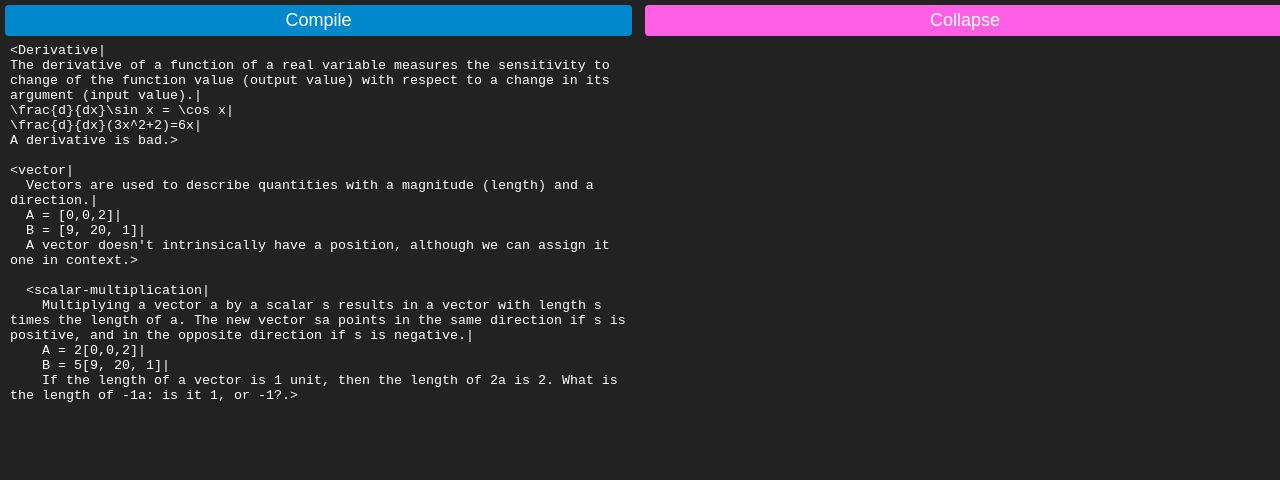
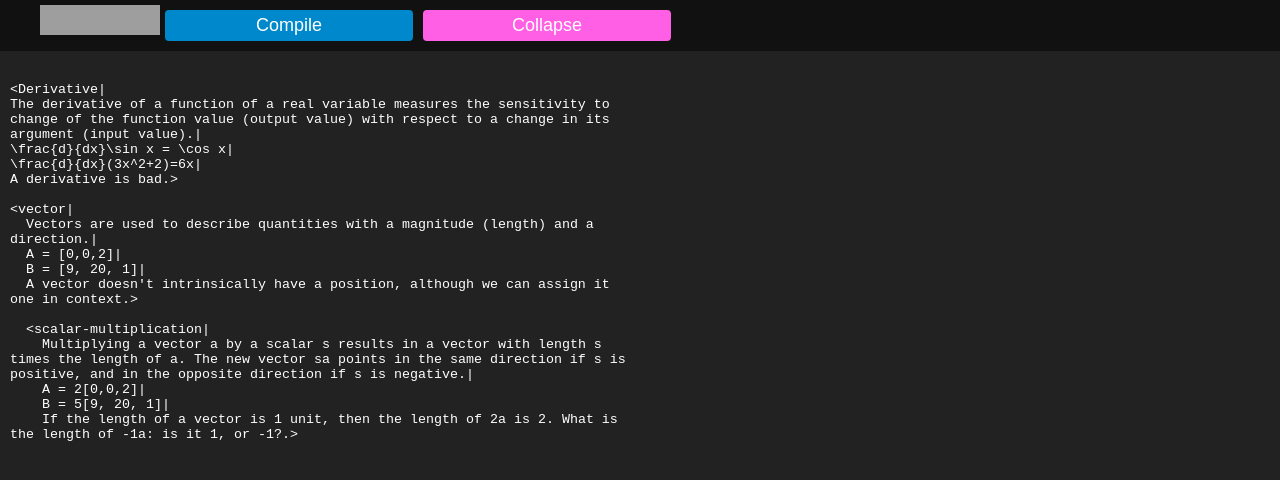
Before and after one commit to kevinmkchin/context, a React (Create React App) app: page / in a window 1280 px wide. Shown: the top 480 px of the page. Built offline with nearby package versions, Linux system fonts and the light colour scheme; grey boxes are pictures that could not be loaded.

Commit message:
added a tool bar

```diff
--- a/src/App.css
+++ b/src/App.css
@@ -10,8 +10,9 @@ body{
   width: 50%; /* change this value to 100% to make the output take up entire screen */
   position: fixed;
   z-index: 1;
-  top: 0;
+  top: 10%; /*height of toolbar*/
   overflow-x: hidden;
+
 }
 
 /* Control the left side */
@@ -43,7 +44,17 @@ textarea {
   margin-left: 5px;
 }
 
+/*TOOLBAR*/
+#TOOLBAR ul{
+  display: flex;
+  background-color: rgb(17, 17, 17);
+  color: white;
+  margin-top: 0;
+  padding-top: 5px;
+  padding-bottom: 5px;
+}
 
+/*LEFT BUTTON*/
 .button {
   border-radius: 4px;
   background-color: #0088cc;
@@ -52,10 +63,11 @@ textarea {
   text-align: center;
   font-size: 18px;
   padding: 5px;
-  width: 98%;
+  width: 20%;
   transition: all 0.5s;
   cursor: pointer;
   margin: 5px;
+  left:0;
 }
 
 .button span {
@@ -83,6 +95,8 @@ textarea {
   right: 0;
 }
 
+
+/* RIGHT BUTTON */
 .buttonright {
   border-radius: 4px;
   background-color: #ff5fe4;
@@ -91,10 +105,11 @@ textarea {
   text-align: center;
   font-size: 18px;
   padding: 5px;
-  width: 100%;
+  width: 20%;
   transition: all 0.5s;
   cursor: pointer;
   margin: 5px;
+  right:0;
 }
 
 .buttonright span {
@@ -121,3 +136,8 @@ textarea {
   opacity: 1;
   left: 0;
 }
+
+/*get rid of scrollbar showing up*/
+::-webkit-scrollbar{
+  display: none;
+}
--- a/src/App.js
+++ b/src/App.js
@@ -32,14 +32,27 @@ class App extends Component {
   render() {
     return (
       <div className="App">
+
+        <section id="TOOLBAR">
+          <ul>
+            <img src="widelogo1.png" alt="Our logo" height="30" width="120"></img>
+            <button className="button" onClick={() => this.setState({str: document.getElementById("txtarea").value})}><span>Compile</span></button>
+            <button className="buttonright" onClick={collapseOrNaw}><span>Collapse</span></button>
+          </ul>
+        </section>
+
+        <section id="EDITOR_AND_OUTPUT">
+
           <div className="split left">
-          <button className="button" onClick={() => this.setState({str: document.getElementById("txtarea").value})}><span>Compile</span></button>
             <textarea id="txtarea">{testString}</textarea>
           </div>
+
           <div className="split right">
-          <button className="buttonright" onClick={collapseOrNaw}><span>Collapse</span></button>
             {parse(this.state.str, definedWords(this.state.str))}
           </div>
+
+        </section>
+
       </div>
 
     );
```
Also changed, not shown: src/widelogo1.png (added), src/widelogo2.png (added). Lines whose indentation alone changed are shown as unchanged.
